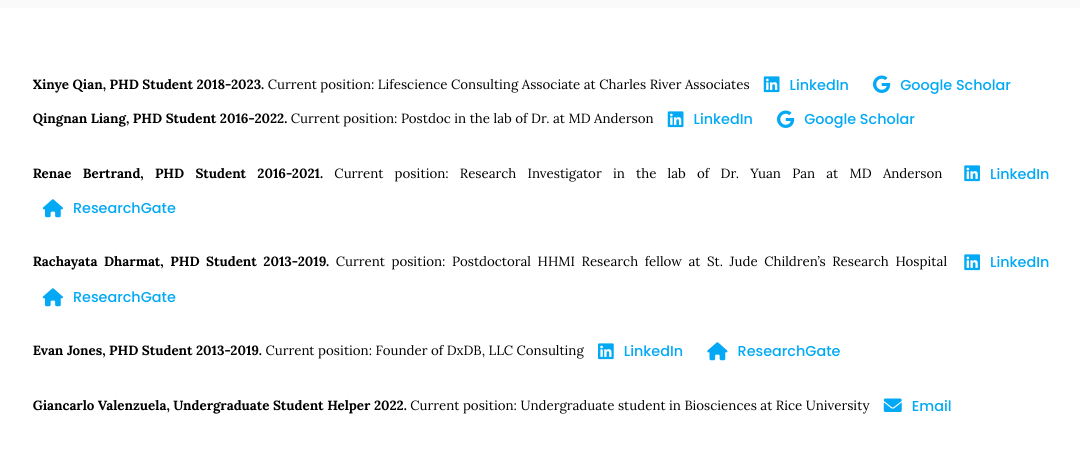
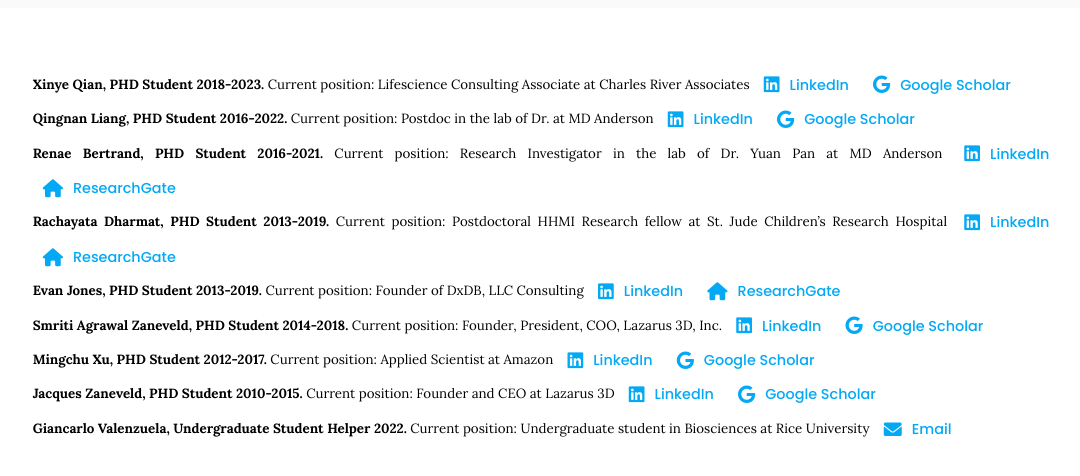
Before and after one commit to RCHENLAB/rchenlab.github.io, a Jekyll site: the page built from team/index.md, in a window 1280 px wide and 900 px high, scrolled down 2800 px, cut to the strip 0-479 px from the top of the window. Shown: the top 476 px of the strip, without its empty margins (94-1174 px from the left). Built offline with Jekyll 4.4.1, drawn with Linux system fonts in a browser that asks for light colours.

Commit message:
Update index.md

```diff
--- a/team/index.md
+++ b/team/index.md
@@ -113,8 +113,7 @@ Our lab is made up of a highly engaged and collaborative team of researchers. We
   text="Google Scholar"
   tooltip=""
   link="jh5pmk4AAAAJ&hl=zh-CN"
-%}
-
+%}<br>
 <small><b>Renae Bertrand, PHD Student 2016-2021.</b> Current position: Research Investigator in the lab of Dr. Yuan Pan at MD Anderson</small>
 {%
   include link.html
@@ -131,8 +130,7 @@ Our lab is made up of a highly engaged and collaborative team of researchers. We
   text="ResearchGate"
   tooltip=""
   link="https://www.researchgate.net/profile/Renae-Bertrand"
-%}
-
+%}<br>
 <small><b>Rachayata Dharmat, PHD Student 2013-2019.</b> Current position: Postdoctoral HHMI Research fellow at St. Jude Children's Research Hospital</small>
 {%
   include link.html
@@ -149,8 +147,7 @@ Our lab is made up of a highly engaged and collaborative team of researchers. We
   text="ResearchGate"
   tooltip=""
   link="https://www.researchgate.net/profile/Rachayata-Dharmat-2"
-%}
-
+%}<br>
 <small><b>Evan Jones, PHD Student 2013-2019.</b> Current position: Founder of DxDB, LLC Consulting</small>
 {%
   include link.html
@@ -167,8 +164,58 @@ Our lab is made up of a highly engaged and collaborative team of researchers. We
   text="ResearchGate"
   tooltip=""
   link="https://www.researchgate.net/scientific-contributions/Evan-M-Jones-2135724421"
+%}<br>
+<small><b>Smriti Agrawal Zaneveld, PHD Student 2014-2018.</b> Current position: Founder, President, COO, Lazarus 3D, Inc.</small>
+{%
+  include link.html
+  type="linkedin"
+  icon=""
+  text="LinkedIn"
+  tooltip=""
+  link="smritiz"
 %}
-
+{%
+  include link.html
+  type="google-scholar"
+  icon=""
+  text="Google Scholar"
+  tooltip=""
+  link="iwHWfGYAAAAJ"
+%}<br>
+<small><b>Mingchu Xu, PHD Student 2012-2017.</b> Current position: Applied Scientist at Amazon</small>
+{%
+  include link.html
+  type="linkedin"
+  icon=""
+  text="LinkedIn"
+  tooltip=""
+  link="mingchu-xu"
+%}
+{%
+  include link.html
+  type="google-scholar"
+  icon=""
+  text="Google Scholar"
+  tooltip=""
+  link="iI64nyoAAAAJ&hl=en"
+%}<br>
+<small><b>Jacques Zaneveld, PHD Student 2010-2015.</b> Current position: Founder and CEO at Lazarus 3D</small>
+{%
+  include link.html
+  type="linkedin"
+  icon=""
+  text="LinkedIn"
+  tooltip=""
+  link="jacques-zaneveld"
+%}
+{%
+  include link.html
+  type="google-scholar"
+  icon=""
+  text="Google Scholar"
+  tooltip=""
+  link="gA6FtVAAAAAJ"
+%}<br>
 <small><b>Giancarlo Valenzuela, Undergraduate Student Helper 2022.</b> Current position: Undergraduate student in Biosciences at Rice University</small>
 {%
   include link.html
```
